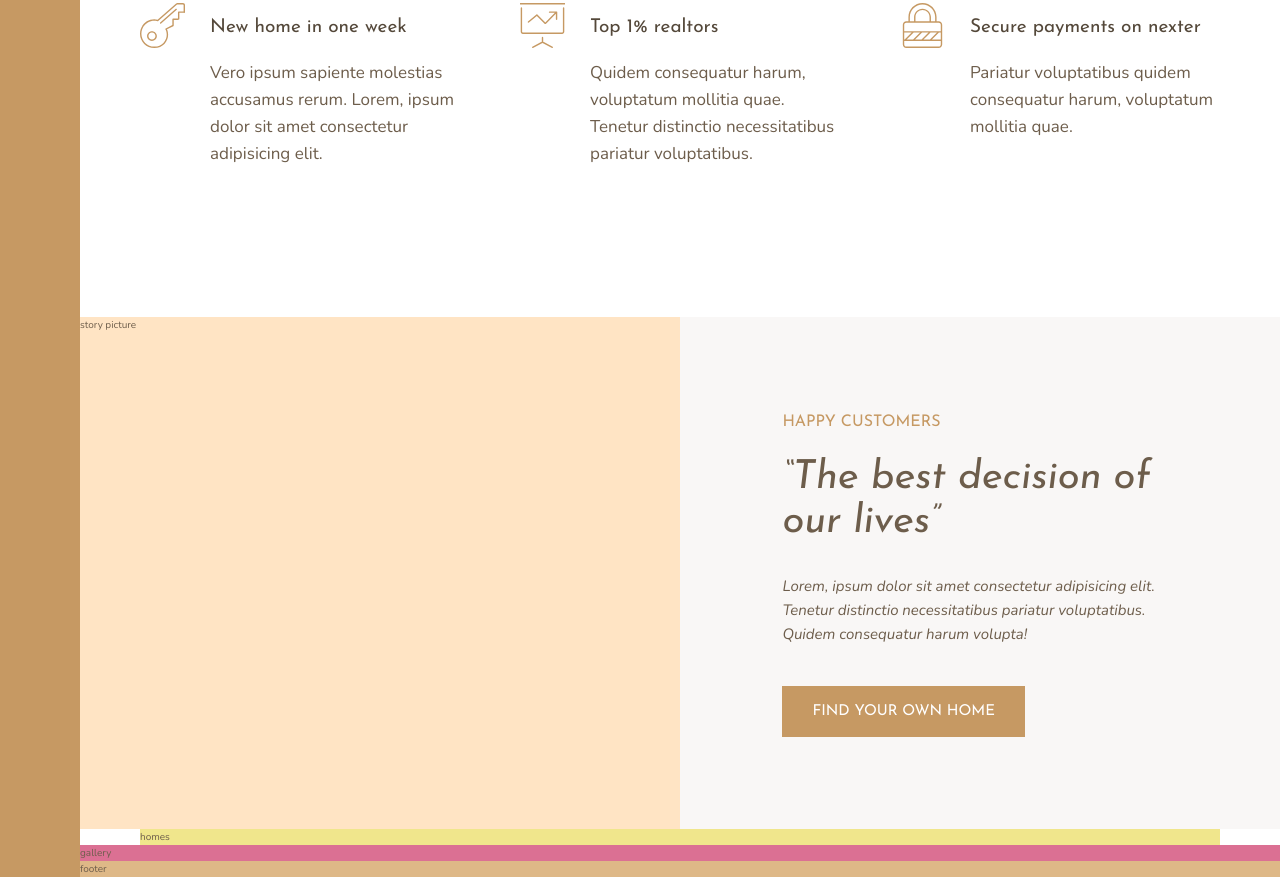
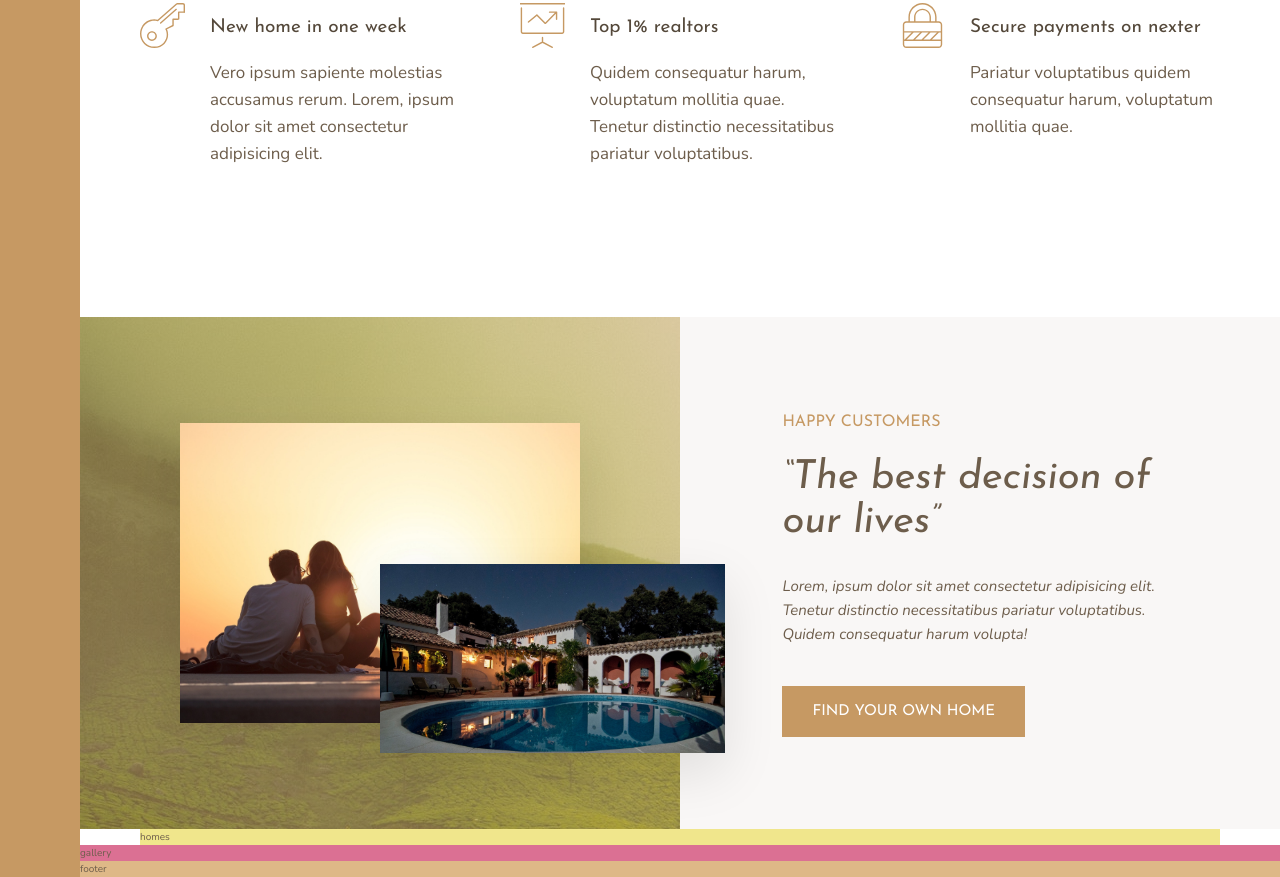
Before and after one commit to trinhminhnhat/html-css-nexter, a website: page index.html in a window 1280 px wide. Shown: the part 991-1868 px from the top of the page. Drawn offline with nearby package versions, Linux system fonts and the light colour scheme.

Commit message:
style: story section

```diff
--- a/index.html
+++ b/index.html
@@ -91,7 +91,10 @@
         </div>
     </section>
 
-    <div class="story__picture">story picture</div>
+    <div class="story__picture">
+        <img src="img/story-1.jpeg" alt="Couple with new house" class="story__img--1">
+        <img src="img/story-2.jpeg" alt="New house" class="story__img--2">
+    </div>
 
     <div class="story__content">
         <h3 class="heading-3 mb-sm">
--- a/scss/_story.scss
+++ b/scss/_story.scss
@@ -1,7 +1,27 @@
 .story {
     &__picture {
-        background-color: bisque;
+        background-image: linear-gradient(rgba($color-primary, 0.5), rgba($color-primary, 0.5)), url(../img/back.jpg);
         grid-column: full-start / col-end 4;
+
+        display: grid;
+        grid-template-columns: repeat(6, 1fr);
+        grid-template-rows: repeat(6, 1fr);
+        align-items: center;
+    }
+
+    &__img--1 {
+        width: 100%;
+        grid-row: 2 / 6;
+        grid-column: 2 / 6;
+        box-shadow: 0 2rem 5rem rgba(0, 0, 0, 0.1);
+    }
+
+    &__img--2 {
+        width: 115%;
+        grid-row: 4 / 6;
+        grid-column: 4 / 7;
+        z-index: 1;
+        box-shadow: 0 2rem 5rem rgba(0, 0, 0, 0.1);
     }
 
     &__content {
```
Also changed, not shown: css/style.css.
